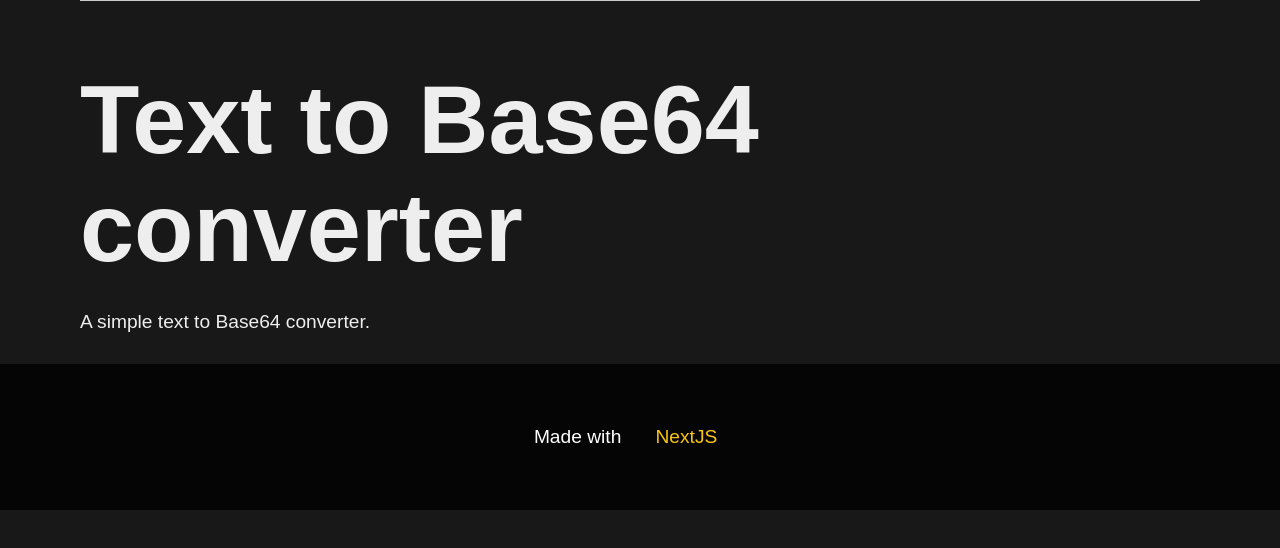
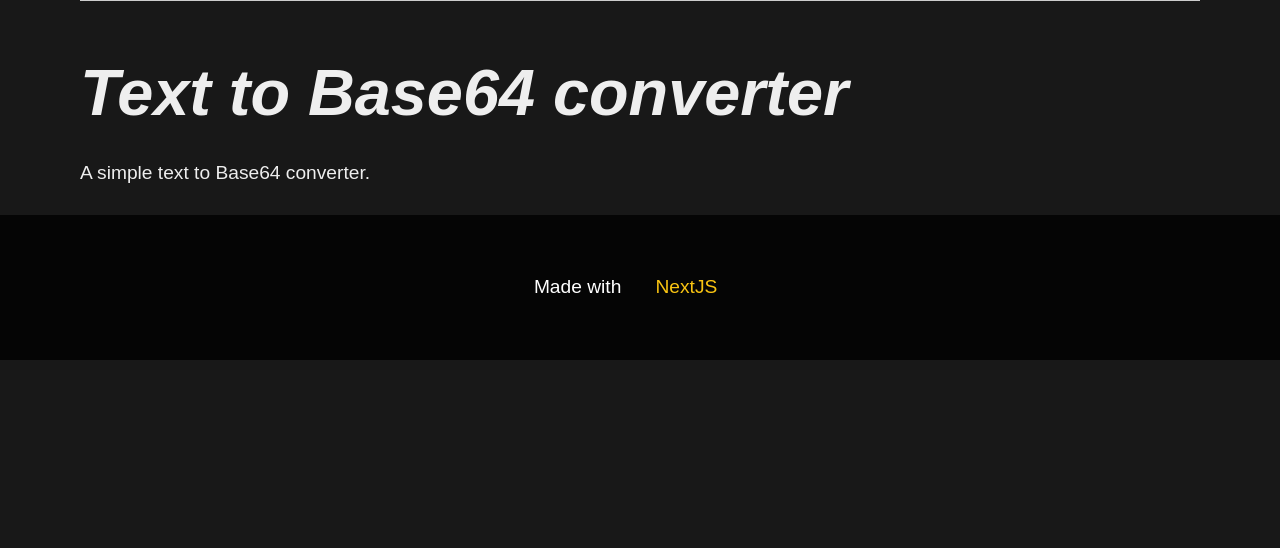
Before and after one commit to HoangTuan110/next-text-to-base64-converter, a Next.js app: page / in a window 1280 px wide. Shown: the top 548 px of the page. Built offline with nearby package versions, Linux system fonts and the light colour scheme; a web font is replaced by a local one.

Commit message:
Change header

```diff
--- a/pages/index.js
+++ b/pages/index.js
@@ -9,9 +9,9 @@ export default function Home() {
       </Head>
 
       <main>
-        <h1 className="title">
+        <h2 className="title">
           Text to Base64 converter
-        </h1>
+        </h2>
 
         <p className="description">
           A simple text to Base64 converter.
```
